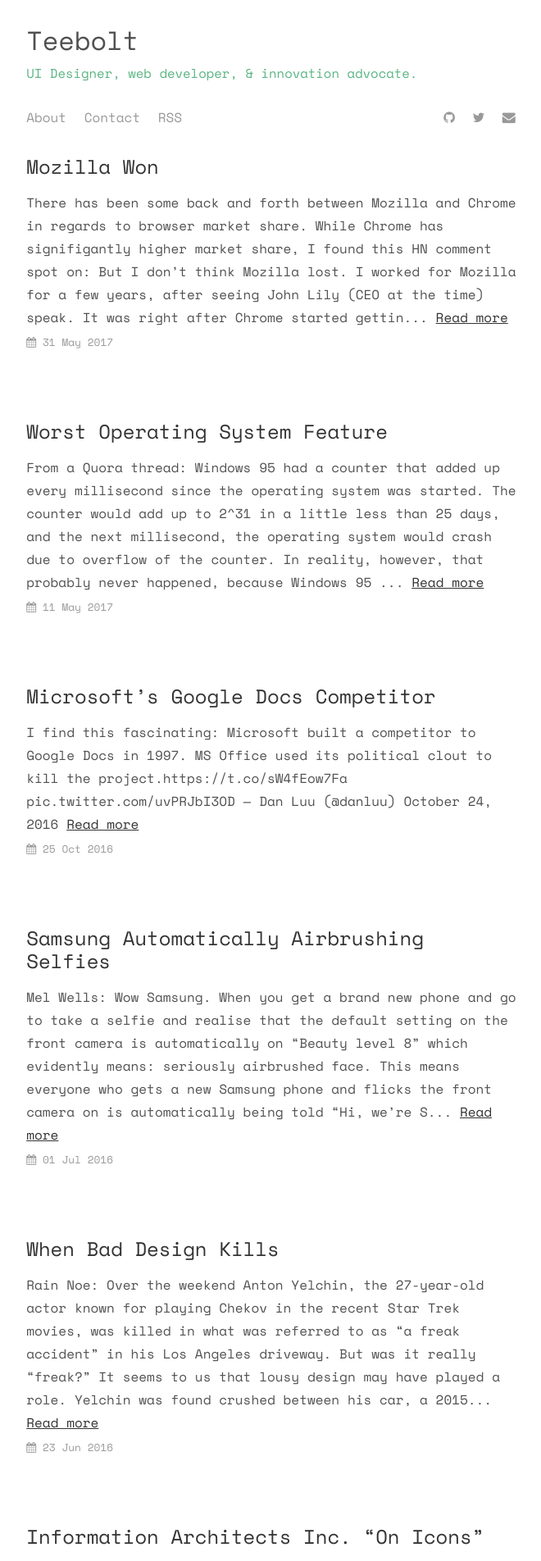
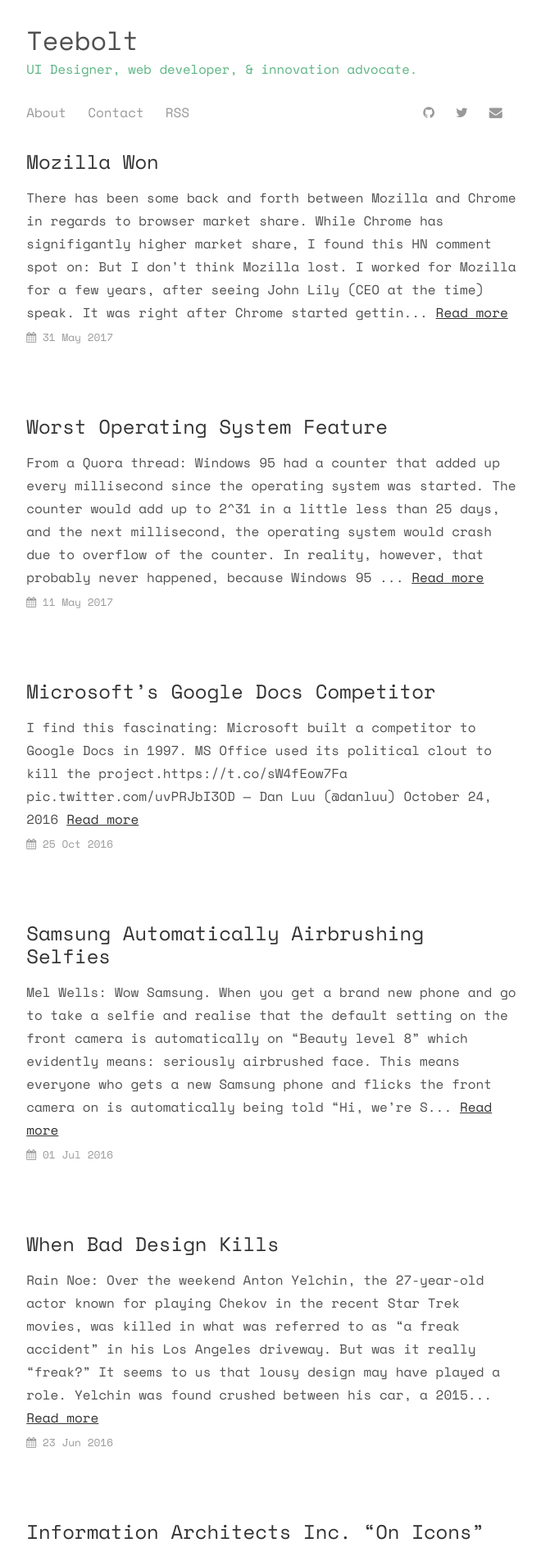
Before and after one commit to tbolt/tbolt.space, a Jekyll site: the page built from index.html, in a window 1280 px wide. Shown: the top 1904 px of the page at 82% size, without its empty margins (307-967 px from the left). Built offline with Jekyll 4.4.1, drawn with Linux system fonts in a browser that asks for light colours; nearby versions of some CDN libraries; the list of posts is cut into pages by our own code; some of the changed text lies outside the part shown.

Commit message:
fix title bit

```diff
--- a/_includes/footer.html
+++ b/_includes/footer.html
@@ -2,5 +2,5 @@
   {% for item in site.data.settings.social %}
     <a href="{{ item.link }}"><i class="fa fa-{{ item.icon }}" aria-hidden="true" target="_blank"></i></a>
   {% endfor %}
-  <div class="post-date"><a href="{{ site.github.url }}/menu/about.html">{{ site.data.settings.title }} | {{ site.data.settings.tagline }}</a></div>
+  <div class="post-date"><a href="{{ site.github.url }}/menu/about.html">Hi</a></div>
 </footer>
--- a/assets/css/main.css
+++ b/assets/css/main.css
@@ -135,6 +135,8 @@
   font-size: 2rem;
   text-decoration: none;
   color: #505050;
+  float: left;
+  margin-right: 1rem;
 }
 h3.masthead-title {
   float: left;
```
